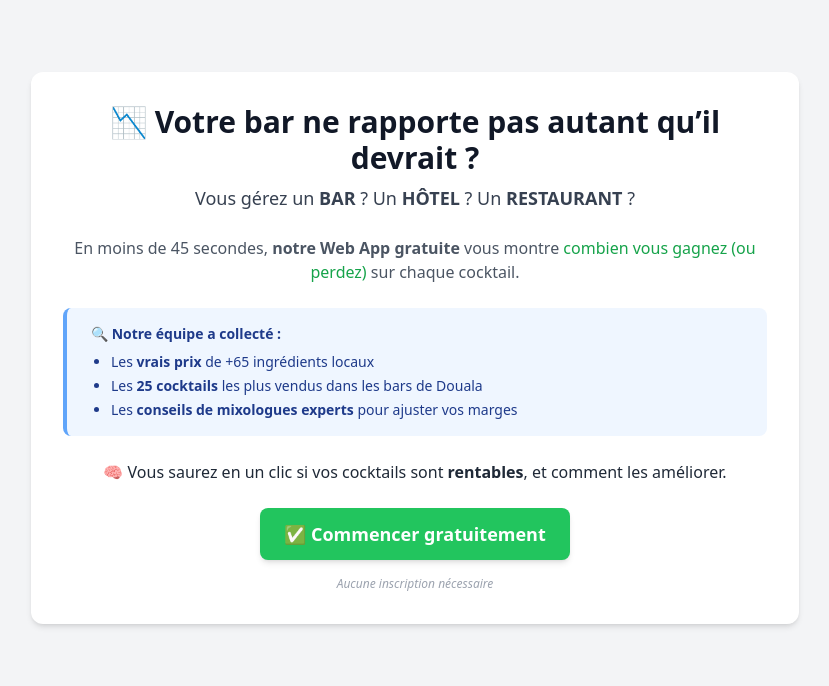
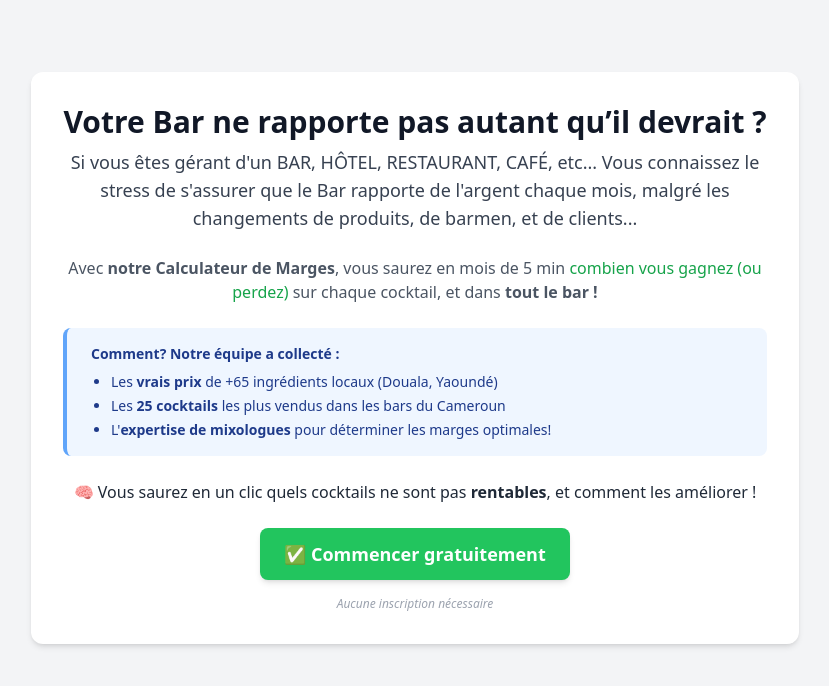
Before and after one commit to enemonsieur/CocktailJoker, a website: page index.html in a window 1280 px wide. Shown: the whole page, without its empty margins (225-1054 px from the left). Drawn offline with nearby package versions, Linux system fonts and the light colour scheme.

Commit message:
Update index.html
chagned the text

```diff
--- a/index.html
+++ b/index.html
@@ -16,28 +16,29 @@
   <!-- Intro section for first-time visitors -->
   <div id="intro-section" class="bg-white rounded-xl shadow-md p-8 max-w-3xl mx-auto mt-10 text-center">
     <h1 class="text-3xl font-bold text-gray-900 mb-2">
-      📉 Votre bar ne rapporte pas autant qu’il devrait ?
+      Votre Bar ne rapporte pas autant qu’il devrait ?
     </h1>
     <p class="text-lg text-gray-700 mb-6">
-      Vous gérez un <strong>BAR</strong> ? Un <strong>HÔTEL</strong> ?
-      Un <strong>RESTAURANT</strong> ?
+      Si vous êtes gérant d'un BAR, HÔTEL, RESTAURANT, CAFÉ, etc...
+      Vous connaissez le stress de s'assurer que le Bar rapporte de l'argent chaque mois,
+      malgré les changements de produits, de barmen, et de clients...
     </p>
     <p class="text-base text-gray-600 mb-6">
-      En moins de 45 secondes, <strong>notre Web App gratuite</strong> vous montre
+      Avec <strong>notre Calculateur de Marges</strong>, vous saurez en mois de 5 min
       <span class="text-green-600 font-medium">combien vous gagnez (ou perdez)</span>
-      sur chaque cocktail.
+      sur chaque cocktail, et dans <strong> tout le bar  !</strong>
     </p>
     <div class="bg-blue-50 rounded-lg px-6 py-4 text-left text-sm text-blue-900 border-l-4 border-blue-400 mb-6">
-      <p class="mb-2 font-semibold">🔍 Notre équipe a collecté :</p>
+      <p class="mb-2 font-semibold">Comment? Notre équipe a collecté :</p>
       <ul class="list-disc pl-5 space-y-1">
-        <li>Les <strong>vrais prix</strong> de +65 ingrédients locaux</li>
-        <li>Les <strong>25 cocktails</strong> les plus vendus dans les bars de Douala</li>
-        <li>Les <strong>conseils de mixologues experts</strong> pour ajuster vos marges</li>
+        <li>Les <strong>vrais prix</strong> de +65 ingrédients locaux (Douala, Yaoundé)</li>
+        <li>Les <strong>25 cocktails</strong> les plus vendus dans les bars du Cameroun</li>
+        <li>L'<strong>expertise de mixologues</strong> pour déterminer les marges optimales!</li>
       </ul>
     </div>
     <p class="text-gray-800 mb-6 text-base">
-      🧠 Vous saurez en un clic si vos cocktails sont <strong>rentables</strong>,
-      et comment les améliorer.
+      🧠 Vous saurez en un clic quels cocktails ne sont pas <strong>rentables</strong>,
+      et comment les améliorer !
     </p>
     <button id="start-btn" class="bg-green-500 hover:bg-green-600 text-white font-bold py-3 px-6 rounded-lg text-lg shadow-md">
       ✅ Commencer gratuitement
```
